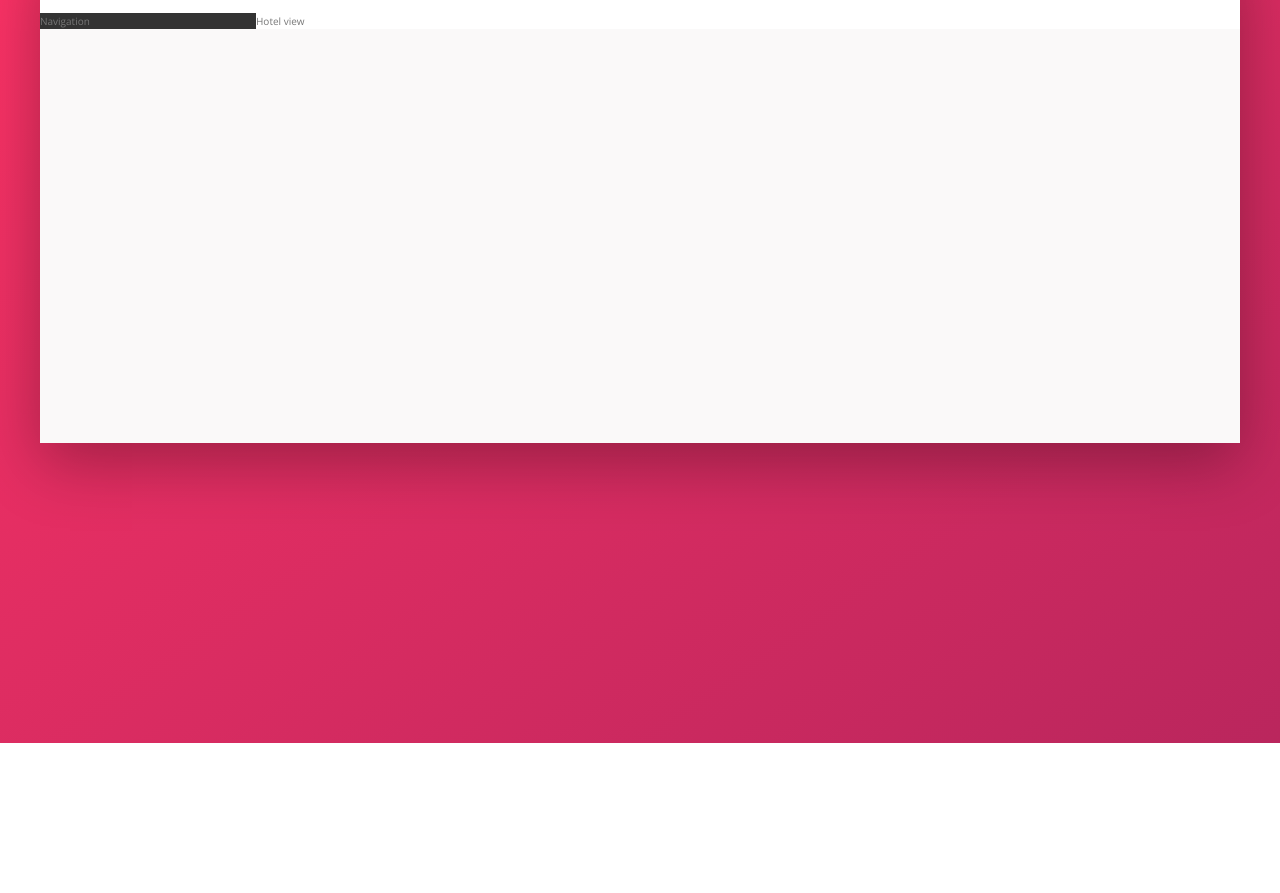
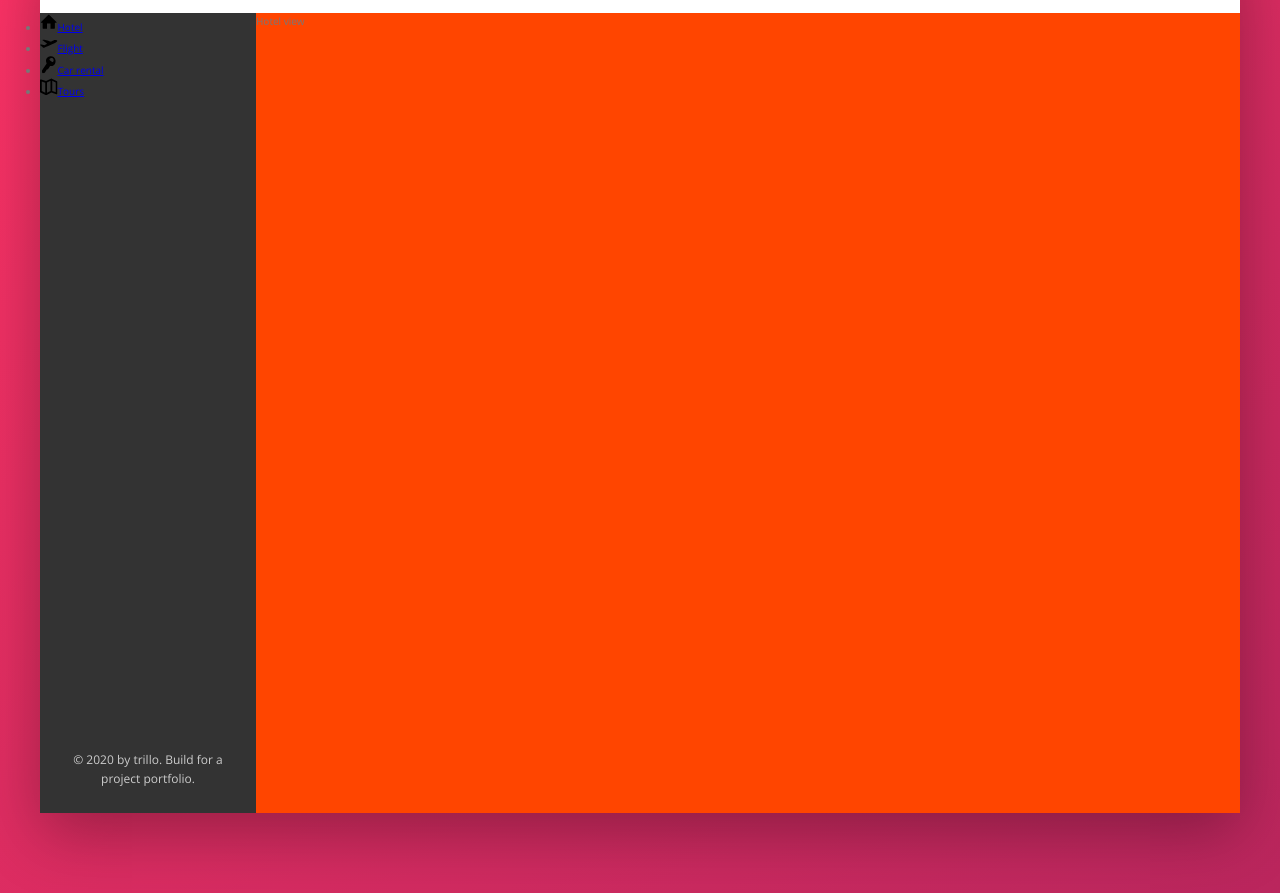
Before and after one commit to NightmanCZ90/Trillo, a website: page index.html in a window 1280 px wide. Shown: the part 137-1030 px from the top of the page. Before the commit the page ends 880 px from the top, so only its background shows below. Drawn offline with nearby package versions, Linux system fonts and the light colour scheme.

Commit message:
set up side nav

```diff
--- a/index.html
+++ b/index.html
@@ -45,8 +45,47 @@
             </header>
             <div class="content">
                 <nav class="sidebar">
-                    Navigation
+                    <ul class="side-nav">
+                        <li class="side-nav__item">
+                            <a href="#" class="side-nav__link">
+                                <svg class="side-nav__icon">
+                                    <use xlink:href="img/sprite.svg#icon-home"></use>
+                                    <span>Hotel</span>
+                                </svg>
+                            </a>
+                        </li>
+                        <li class="side-nav__item">
+                            <a href="#" class="side-nav__link">
+                                <svg class="side-nav__icon">
+                                    <use xlink:href="img/sprite.svg#icon-aircraft-take-off"></use>
+                                    <span>Flight</span>
+                                </svg>
+                            </a>
+                        </li>
+                        <li class="side-nav__item">
+                            <a href="#" class="side-nav__link">
+                                <svg class="side-nav__icon">
+                                    <use xlink:href="img/sprite.svg#icon-key"></use>
+                                    <span>Car rental</span>
+                                </svg>
+                            </a>
+                        </li>
+                        <li class="side-nav__item">
+                            <a href="#" class="side-nav__link">
+                                <svg class="side-nav__icon">
+                                    <use xlink:href="img/sprite.svg#icon-map"></use>
+                                    <span>Tours</span>
+                                </svg>
+                            </a>
+                        </li>
+                    </ul>
+
+                    <div class="legal">
+                        &copy; 2020 by trillo. Build for a project portfolio.
+                    </div>
                 </nav>
+
+
                 <main class="hotel-view">
                     Hotel view
                 </main>
--- a/sass/_components.scss
+++ b/sass/_components.scss
@@ -117,3 +117,30 @@
     margin-right: 1rem;
   }
 }
+
+///////////////////////////////////
+// SIDE NAVIGATION
+.side-nav {
+
+  &__item {
+
+  }
+
+  &__link {
+
+  }
+
+  &__icon {
+    width: 1.75rem;
+    height: 1.75rem;
+  }
+}
+
+///////////////////////////////////
+// LEGAL TEXT
+.legal {
+  font-size: 1.2rem;
+  color: var(--color-grey-light-4);
+  text-align: center;
+  padding: 2.5rem;
+}
--- a/sass/_layout.scss
+++ b/sass/_layout.scss
@@ -26,10 +26,18 @@
   background-color: var(--color-grey-dark-1);
 
   flex: 0 0 18%; //flex: grow shrink basis;
+
+  display: flex;
+  flex-direction: column;
+  justify-content: space-between;
 }
 
 .hotel-view {
   background-color: #fff;
 
+  //TEST
+  background-color: orangered;
+  height: 80rem;
+
   flex: 1;
 }
```
Also changed, not shown: css/style.css.
